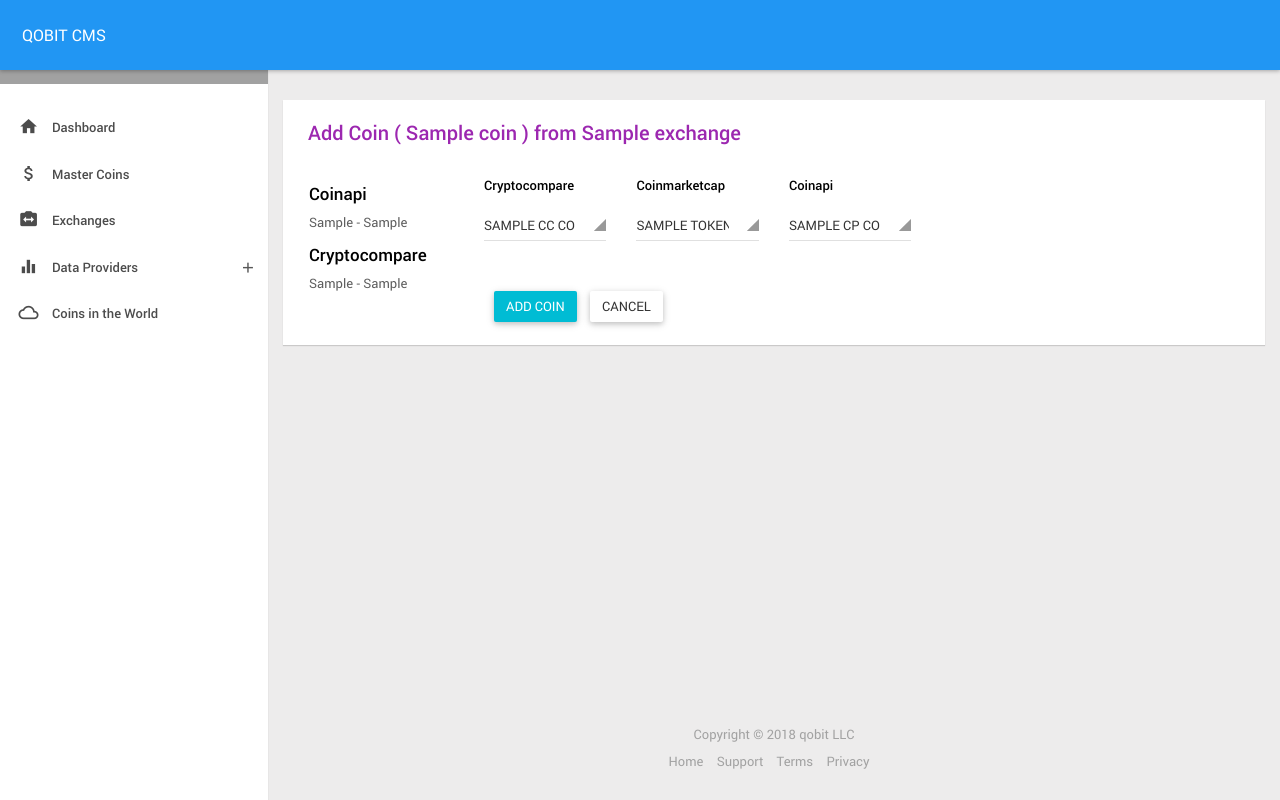
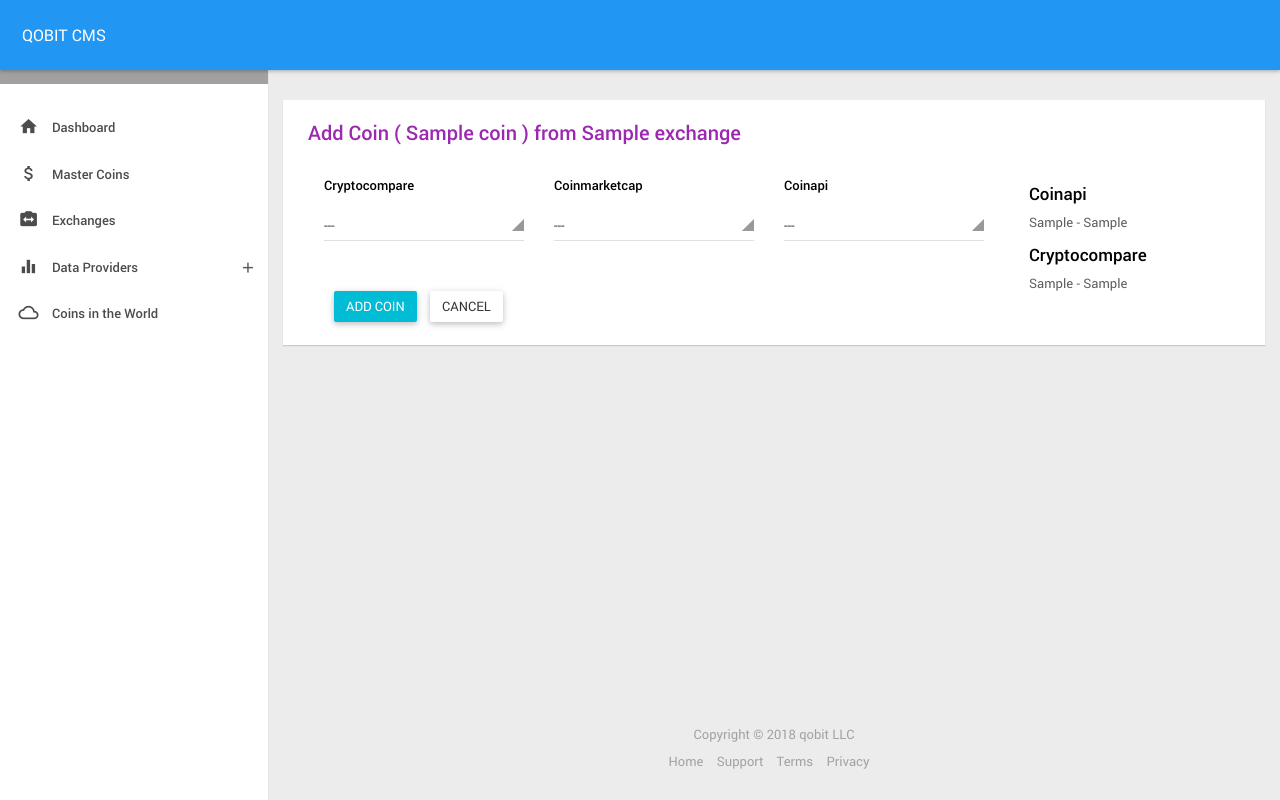
Before and after one commit to yonadav-labs/cryptocurrency-cms, a Django app: template templates/add_coin.html in a window 1280 px wide. Run offline with Django 3.2, Linux system fonts and the light colour scheme; the template is opened without the code that fills it: most values are stand-ins (such as "Sample title", 1, 10 or a date in 2020); some libraries are stand-ins or nearby versions.

Commit message:
finish attach coin in page

```diff
--- a/qobit_cms/urls.py
+++ b/qobit_cms/urls.py
@@ -45,5 +45,6 @@ urlpatterns = [
     url(r"^import_all_pairs/(?P<id>\d+)", import_all_pairs, name="import_all_pairs"),
     url(r"^add_pair/(?P<id>\d+)", add_pair, name="add_pair"),
     url(r"^add_coin/(?P<coin>.+)/(?P<exchange>\d+)", add_coin, name="add_coin"),
+    url(r"^attach_coin/(?P<coin>\d+)", attach_coin, name="attach_coin"),
     url(r"^add_to_world/(?P<id>\d+)", add_to_world, name="add_to_world"),
 ]
--- a/scripts/cmc_coin.py
+++ b/scripts/cmc_coin.py
@@ -24,8 +24,8 @@ def main():
         }
 
         coin, is_new = CoinmarketcapCoin.objects.update_or_create(token=coin['id'], defaults=defaults)
-        if is_new:
-            send_email(coin['symbol'], True, 'Coinmarketcap')
+        # if is_new:
+        #     send_email(coin['symbol'], True, 'Coinmarketcap')
 
 if __name__ == "__main__":
     main()
--- a/scripts/coinapi_coin.py
+++ b/scripts/coinapi_coin.py
@@ -26,8 +26,8 @@ def main():
         }
 
         coin, is_new = CoinapiCoin.objects.update_or_create(symbol=coin['asset_id'], defaults=defaults)
-        if is_new:
-            send_email(coin['asset_id'], True, 'Coinapi')
+        # if is_new:
+        #     send_email(coin['asset_id'], True, 'Coinapi')
 
 
 if __name__ == "__main__":
--- a/scripts/cryptocompare_coin.py
+++ b/scripts/cryptocompare_coin.py
@@ -25,8 +25,8 @@ def main():
         }
 
         coin, is_new = CryptocompareCoin.objects.update_or_create(symbol=val.get('Symbol'), defaults=defaults)
-        if is_new:
-            send_email(val.get('Symbol'), True, 'Cryptocompare')
+        # if is_new:
+        #     send_email(val.get('Symbol'), True, 'Cryptocompare')
 
 
 if __name__ == "__main__":
--- a/static/js/qobit.js
+++ b/static/js/qobit.js
@@ -29,7 +29,8 @@ function load_master_coins() {
     $("#data-table-master-coins").bootgrid({
         formatters: {
             "commands": function(column, row) {
-                return "<a type=\"button\" class=\"btn btn-icon command-edit waves-effect waves-circle\" href=\"#" + row.id + "\"><span class=\"zmdi zmdi-edit\"></span></a>";
+                return "<a type=\"button\" class=\"btn btn-icon command-edit waves-effect waves-circle\" href=\"/attach_coin/" + row.id + "\"><span class=\"zmdi zmdi-edit\"></span></a>"+
+                    "<a type=\"button\" target=\"_blank\" class=\"btn btn-icon command-edit waves-effect waves-circle\" href=\"/admin/general/mastercoin/" + row.id + "/change\"><span class=\"zmdi zmdi-assignment\"></span></a>";
             }
         },
         templates: {
--- a/templates/add_coin.html
+++ b/templates/add_coin.html
@@ -9,12 +9,80 @@
     <div class="container">
         <div class="card">
             <div class="card-header">
-                <h2 class="c-purple f-500 f-20">Add Coin ( {{ coin }} ) from {{ exchange.name }}</h2>
+                {% if exchange %}
+                    <h2 class="c-purple f-500 f-20">Add Coin ( {{ coin }} ) from {{ exchange.name }}</h2>
+                {% else %}
+                    <h2 class="c-purple f-500 f-20">Attach Coin ( {{ coin }} )</h2>
+                {% endif %}
             </div>
 
             <div class="card-body card-padding">
                 <div class="row">
-                    <div class="col-md-2 p-b-20 p-t-10">
+                    <div class="col-md-9 p-t-10">
+                        <form action="" method="POST">
+                            {% csrf_token %}
+                            <div class="col-sm-4 m-b-25">
+                                <p class="f-500 m-b-15 c-black">Cryptocompare</p>
+
+                                <select class="selectpicker" data-live-search="true" name="cc_coin">
+                                <option value="">---</option>
+                                {% for ii in cc_coins %}
+                                    {% if coin.is_master and coin.cryptocompare %}
+                                        <option {% if ii.id == coin.cryptocompare %} selected {% endif %} value="{{ ii.id }}">
+                                            {{ ii.fullname }}
+                                        </option>
+                                    {% else %}
+                                    <option {% if ii.symbol == coin or ii.symbol == coin.symbol %} selected {% endif %} value="{{ ii.id }}">
+                                        {{ ii.fullname }}
+                                    </option>
+                                    {% endif %}
+                                {% endfor %}
+                                </select>
+                            </div>
+                            <div class="col-sm-4 m-b-25">
+                                <p class="f-500 m-b-15 c-black">Coinmarketcap</p>
+
+                                <select class="selectpicker" data-live-search="true" name="cmc_coin">
+                                <option value="">---</option>
+                                {% for ii in cmc_coins %}
+                                    {% if coin.is_master and coin.coinmarketcap %}
+                                        <option {% if ii.id == coin.coinmarketcap %} selected {% endif %} value="{{ ii.id }}">
+                                            {{ ii.token }} ( {{ ii.symbol }} )
+                                        </option>
+                                    {% else %}
+                                    <option {% if ii.symbol == coin or ii.symbol == coin.symbol %} selected {% endif %} value="{{ ii.id }}">
+                                        {{ ii.token }} ( {{ ii.symbol }} )
+                                    </option>
+                                    {% endif %}
+                                {% endfor %}
+                                </select>
+                            </div>
+                            <div class="col-sm-4 m-b-25">
+                                <p class="f-500 m-b-15 c-black">Coinapi</p>
+
+                                <select class="selectpicker" data-live-search="true" name="cp_coin">
+                                <option value="">---</option>
+                                {% for ii in cp_coins %}
+                                    {% if coin.is_master and coin.coinapi %}
+                                        <option {% if ii.id == coin.coinapi %} selected {% endif %} value="{{ ii.id }}">
+                                            {{ ii.name }} ( {{ ii.symbol }} )
+                                        </option>
+                                    {% else %}
+                                    <option {% if ii.symbol == coin or ii.symbol == coin.symbol %} selected {% endif %} value="{{ ii.id }}">
+                                        {{ ii.name }} ( {{ ii.symbol }} )
+                                    </option>
+                                    {% endif %}
+                                {% endfor %}
+                                </select>
+                            </div>
+                            <div class="col-sm-12 p-t-25">
+                                <button class="btn btn-info waves-effect m-l-10">Add Coin</button>
+                                <a class="btn btn-default waves-effect m-l-10" href="/master_coins">Cancel</a>
+                            </div>
+                        </form>
+                    </div>
+                    {% if exchange %}
+                    <div class="col-md-3 p-b-20 p-t-10">
                         <h4>Coinapi</h4>
                         {% for ii in cp_pairs %}
                             <div>{{ ii.base_coin }} - {{ ii.quote_coin }}</div>
@@ -24,45 +92,7 @@
                             <div>{{ ii.base_coin }} - {{ ii.quote_coin }}</div>
                         {% endfor %}
                     </div>
-                    <div class="col-md-8 p-t-10">
-                        <div class="col-sm-3 m-b-25">
-                            <p class="f-500 m-b-15 c-black">Cryptocompare</p>
-
-                            <select class="selectpicker" data-live-search="true">
-                            {% for ii in cc_coins %}
-                                <option {% if ii.symbol == coin %} selected {% endif %}>
-                                    {{ ii.name }}
-                                </option>
-                            {% endfor %}
-                            </select>
-                        </div>
-                        <div class="col-sm-3 m-b-25">
-                            <p class="f-500 m-b-15 c-black">Coinmarketcap</p>
-
-                            <select class="selectpicker" data-live-search="true">
-                            {% for ii in cmc_coins %}
-                                <option {% if ii.symbol == coin %} selected {% endif %}>
-                                    {{ ii.token }}
-                                </option>
-                            {% endfor %}
-                            </select>
-                        </div>
-                        <div class="col-sm-3 m-b-25">
-                            <p class="f-500 m-b-15 c-black">Coinapi</p>
-
-                            <select class="selectpicker" data-live-search="true">
-                            {% for ii in cp_coins %}
-                                <option {% if ii.symbol == coin %} selected {% endif %}>
-                                    {{ ii.name }}
-                                </option>
-                            {% endfor %}
-                            </select>
-                        </div>
-                        <div class="col-sm-12 p-t-25">
-                            <a class="btn btn-info waves-effect m-l-10" href="/import_all_pairs/{{ exchange.id }}">Add Coin</a>
-                            <a class="btn btn-default waves-effect m-l-10">Cancel</a>
-                        </div>
-                    </div>
+                    {% endif %}
                 </div>
             </div>
         </div>
```
Also changed, not shown: general/views.py (+22 -3 lines).
